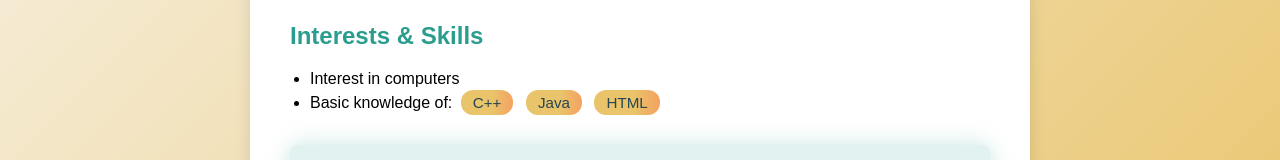
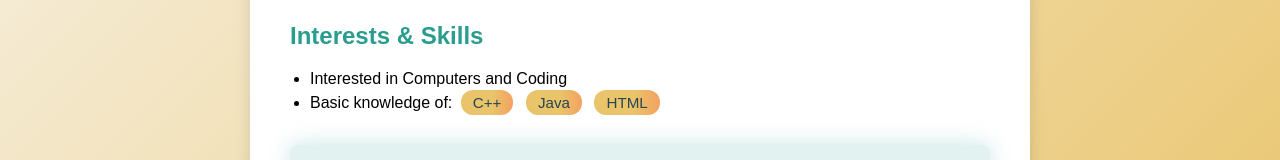
Before and after one commit to rosh-0713/Test.git.io, a plain HTML site: page index.html in a window 1280 px wide. Shown: the part 611-771 px from the top of the page. Drawn offline with Linux system fonts and the light colour scheme.

Commit message:
Update index.html
Just a minute change

```diff
--- a/index.html
+++ b/index.html
@@ -170,7 +170,7 @@
         <div class="section">
             <h2>Interests & Skills</h2>
             <ul>
-                <li>Interest in computers</li>
+                <li>Interested in Computers and Coding</li>
                 <li>Basic knowledge of:
                     <span class="tag">C++</span>
                     <span class="tag">Java</span>
```
